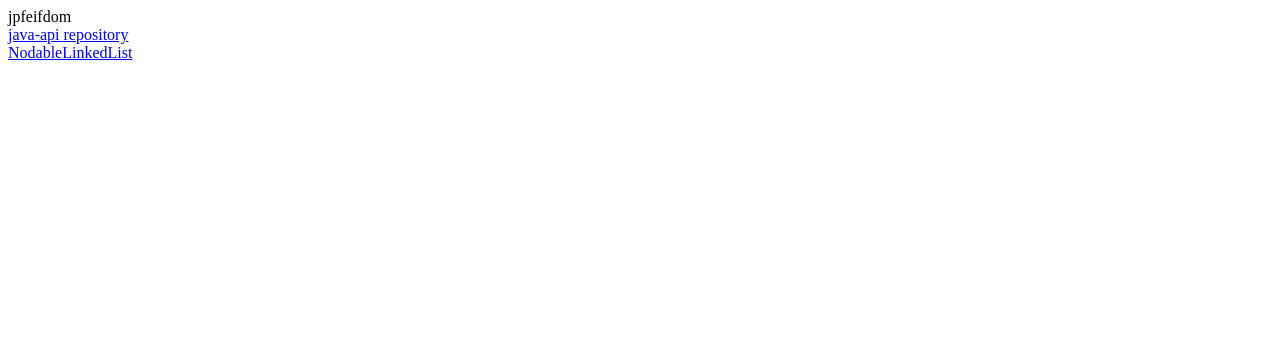
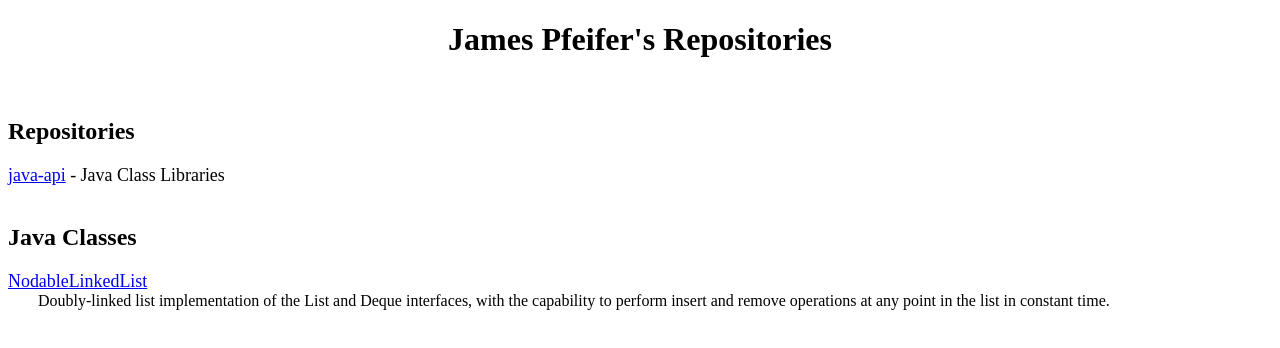
Before and after one commit to jpfeifdom/jpfeifdom.github.io, a plain HTML site: page index.html in a window 1280 px wide. Drawn offline with Linux system fonts and the light colour scheme.

Commit message:
Update index.html
prettied it up some what

```diff
--- a/index.html
+++ b/index.html
@@ -1,5 +1,45 @@
-jpfeifdom
+<!DOCTYPE html>
+<html>
+<head>
+<style>
+
+div.a {
+  text-align: center;
+}
+
+div.b {
+  margin-left: 30px;
+}
+
+div.c {
+  font-size: 1.12em;
+}
+
+</style>
+</head>
+
+<body>
+
+<div class="a">
+<h1>James Pfeifer's Repositories</h1>
+</div>
+
 <br />
-<a href="https://github.com/jpfeifdom/java-api.git">java-api repository</a>
+<h2>Repositories</h2>
+<div class="c">
+<a href="https://github.com/jpfeifdom/java-api.git">java-api</a>
+- Java Class Libraries
+</div>
+
 <br />
+<h2>Java Classes</h2>
+<div class="c">
 <a href="https://github.com/jpfeifdom/java-api/blob/master/java-api/src/net/pfeifdom/java/util/NodableLinkedList.java">NodableLinkedList</a>
+</div>
+<div class="b">
+ Doubly-linked list implementation of the List and Deque interfaces, with the capability to perform insert and remove operations
+ at any point in the list in constant time.
+</div>
+
+</body>
+</html>
```
